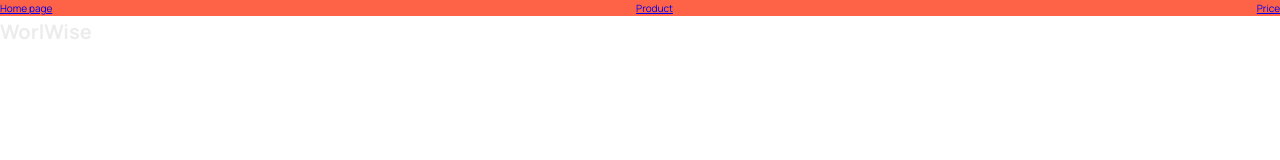
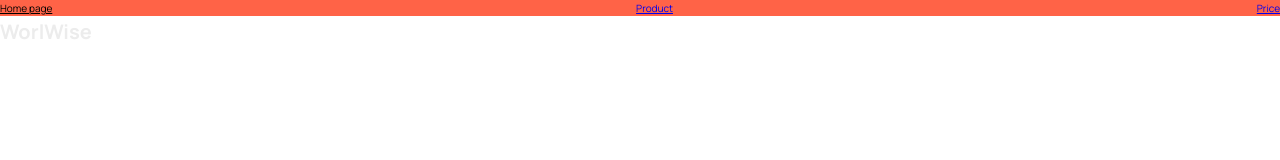
Before and after one commit to DenisPepper/jonas-react-worldwise, a React (Vite) app: page / in a window 1280 px wide. Shown: the top 160 px of the page. Built offline with nearby package versions, Linux system fonts and the light colour scheme.

Commit message:
Покажет пример использования :global()

```diff
--- a/src/components/navigation.module.css
+++ b/src/components/navigation.module.css
@@ -1,5 +1,9 @@
 .nav {
   background-color: tomato;
+}
+
+.nav :global(.active) {
+  color: black;
 }
 
 .nav_list {
```
